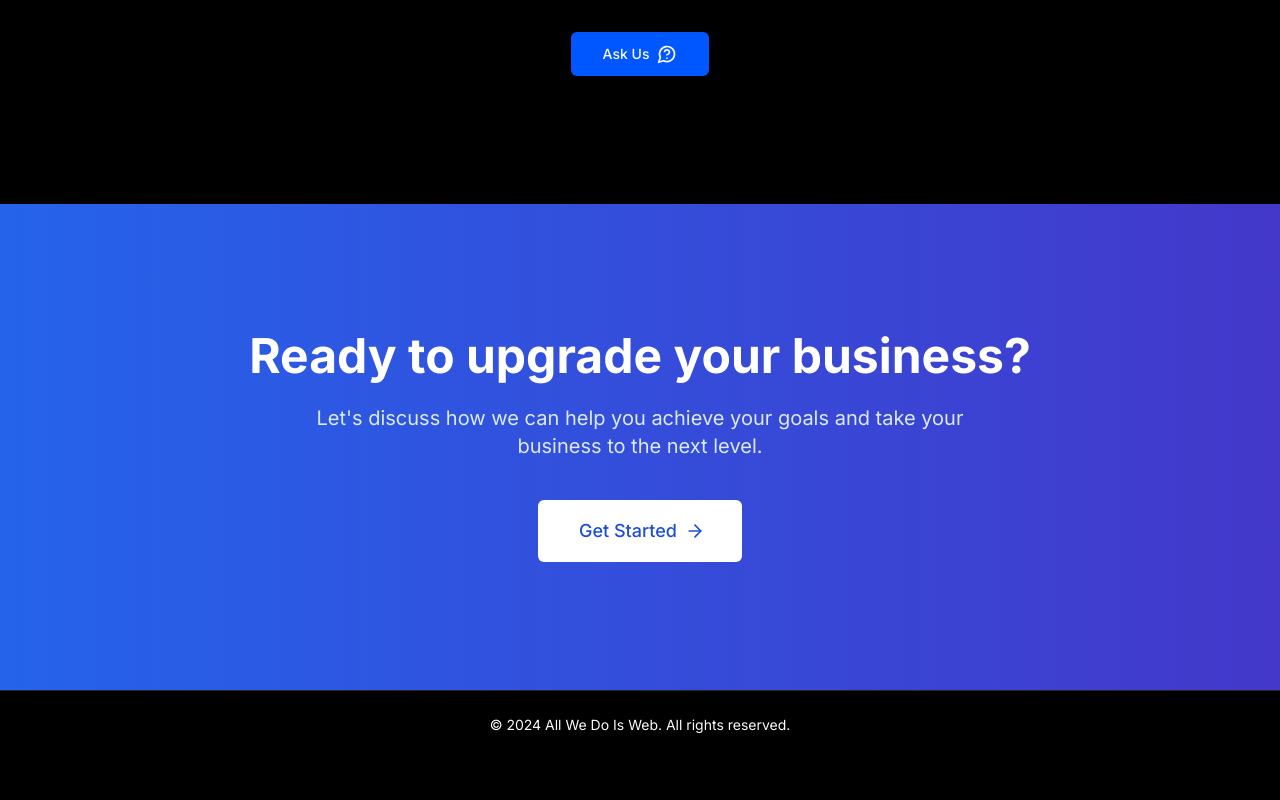
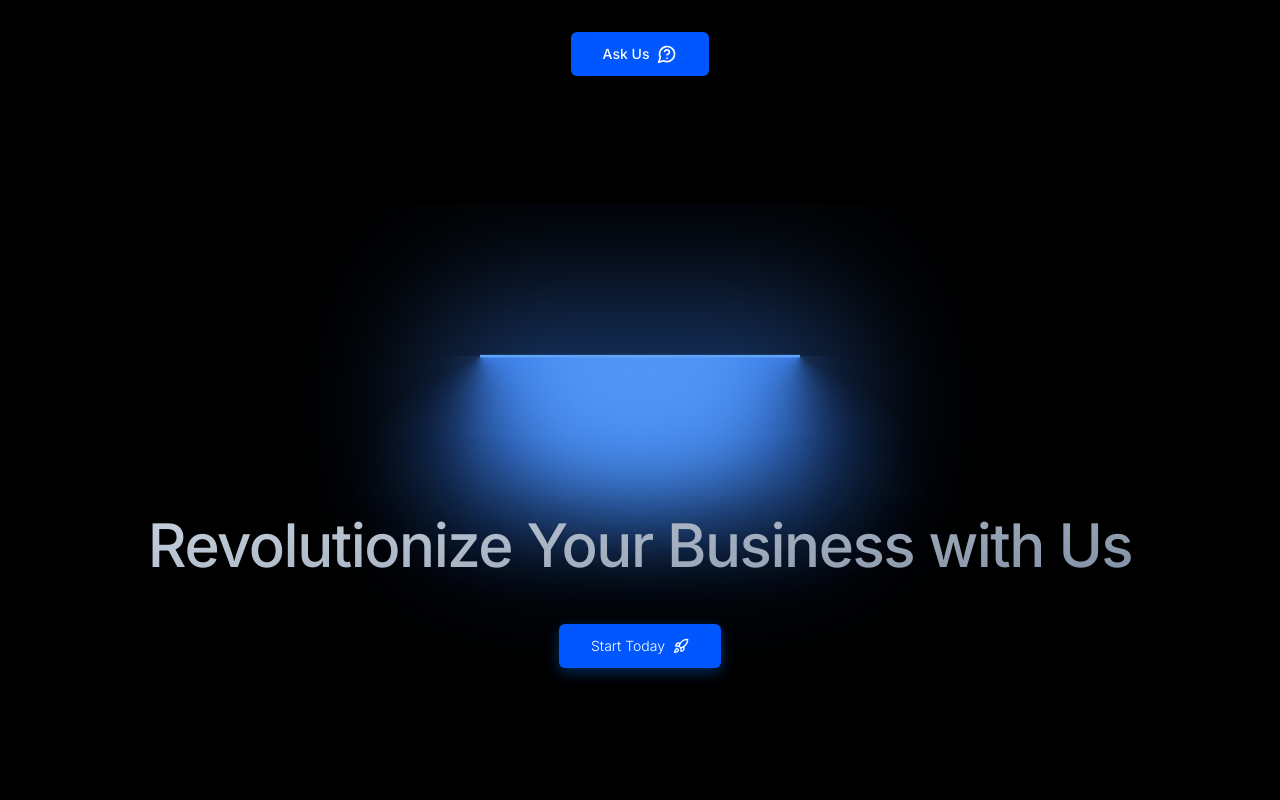
Before and after one commit to itsjmendez/allwedoisweb, a Next.js app: page / in a window 1280 px wide. Shown: the part 5560-6360 px from the top of the page. Before the commit the page ends 6319 px from the top, so only its background shows below. Built offline with nearby package versions, Linux system fonts and the light colour scheme.

Commit message:
refactor: CTA component

```diff
--- a/components/cta/cta.tsx
+++ b/components/cta/cta.tsx
@@ -1,28 +1,122 @@
-import { ArrowRight } from 'lucide-react';
+'use client';
+import React from 'react';
+import { motion } from 'framer-motion';
+import { cn } from '@/lib/utils';
+import { Button } from '@/components/ui/button';
+import { Rocket } from 'lucide-react';
 
-const CTASection = () => {
+export default function CTASection() {
   return (
-    <section className="py-16 md:py-24 lg:py-32 bg-gradient-to-r from-blue-600 to-indigo-700">
-      <div className="container mx-auto md:text-center">
-        <h2 className="text-3xl sm:text-5xl font-bold text-white mb-6">
-          Ready to upgrade your business?
-        </h2>
-        <p className="text-xl text-blue-100 mb-10 max-w-2xl mx-auto">
-          Let&apos;s discuss how we can help you achieve your goals and take
-          your business to the next level.
-        </p>
-        <a
-          href="mailto:example@example.com?subject=Inquiry&body=Hi%2C%0D%0A%0D%0A%5BTell%20us%20about%20your%20vision%20here%5D%0D%0A%0D%0A%5BDetails%20that%20could%20help%20us%20understand%20more%5D%0D%0A1.%20What%27s%20your%20top%20objective%3F%0D%0A2.%20When%20do%20you%20want%20it%20completed%3F%0D%0A3.%20What%27s%20your%20estimated%20investment%20budget%3F%0D%0A%0D%0AThe%20more%20details%20you%20can%20provide%2C%20the%20better%20we%20can%20understand%20your%20needs%20and%20see%20if%20we%27re%20a%20good%20fit.%0D%0A%0D%0AThank%20you%2C%0D%0A%5BYour%20Name%5D"
-          target="_blank"
-          rel="noreferrer"
-          className="inline-flex items-center justify-center px-8 py-4 border border-transparent text-base font-medium rounded-md text-blue-700 bg-white hover:bg-blue-50 md:text-lg md:px-10 transition duration-150 ease-in-out w-full md:w-fit"
+    <LampContainer>
+      <motion.h1
+        initial={{ opacity: 0.5, y: 100 }}
+        whileInView={{ opacity: 1, y: 0 }}
+        transition={{
+          delay: 0.3,
+          duration: 0.8,
+          ease: 'easeInOut',
+        }}
+        className="mt-8 bg-gradient-to-br from-slate-300 to-slate-500 py-4 bg-clip-text text-center text-4xl font-medium tracking-tight text-transparent md:text-6xl"
+      >
+        Revolutionize Your Business with Us
+        <div className="mt-6">
+          <Button
+            asChild
+            size="lg"
+            className="shadow-[0_4px_14px_0_rgb(0,118,255,39%)] hover:shadow-[0_6px_20px_rgba(0,118,255,23%)] hover:bg-[rgba(0,118,255,0.9)] px-8 py-2 bg-[rgb(0,87,255)] rounded-md text-white font-light transition duration-200 ease-linear tracking-normal"
+          >
+            <a
+              href="mailto:example@example.com?subject=Inquiry&body=Hi%2C%0D%0A%0D%0A%5BTell%20us%20about%20your%20vision%20here%5D%0D%0A%0D%0A%5BDetails%20that%20could%20help%20us%20understand%20more%5D%0D%0A1.%20What%27s%20your%20top%20objective%3F%0D%0A2.%20When%20do%20you%20want%20it%20completed%3F%0D%0A3.%20What%27s%20your%20estimated%20investment%20budget%3F%0D%0A%0D%0AThe%20more%20details%20you%20can%20provide%2C%20the%20better%20we%20can%20understand%20your%20needs%20and%20see%20if%20we%27re%20a%20good%20fit.%0D%0A%0D%0AThank%20you%2C%0D%0A%5BYour%20Name%5D"
+              target="_blank"
+              rel="noopener noreferrer"
+              aria-label="Get started by sending an inquiry email"
+            >
+              Start Today <Rocket size={16} className="ml-2" />
+            </a>
+          </Button>
+        </div>
+      </motion.h1>
+    </LampContainer>
+  );
+}
+
+export const LampContainer = ({
+  children,
+  className,
+}: {
+  children: React.ReactNode;
+  className?: string;
+}) => {
+  return (
+    <div
+      className={cn(
+        'relative flex min-h-screen flex-col items-center justify-center overflow-hidden bg-background w-full rounded-md z-0',
+        className
+      )}
+    >
+      <div className="relative flex w-full flex-1 scale-y-125 items-center justify-center isolate z-0 ">
+        <motion.div
+          initial={{ opacity: 0.5, width: '10rem' }}
+          whileInView={{ opacity: 1, width: '20rem' }}
+          transition={{
+            delay: 0.3,
+            duration: 0.8,
+            ease: 'easeInOut',
+          }}
+          style={{
+            backgroundImage: `conic-gradient(var(--conic-position), var(--tw-gradient-stops))`,
+          }}
+          className="absolute inset-auto right-1/2 h-56 overflow-visible w-[30rem] bg-gradient-conic from-blue-500 via-transparent to-transparent text-white [--conic-position:from_70deg_at_center_top]"
         >
-          Get Started
-          <ArrowRight className="ml-2 -mr-1 h-5 w-5" aria-hidden="true" />
-        </a>
+          <div className="absolute  w-[100%] left-0 bg-background h-40 bottom-0 z-20 [mask-image:linear-gradient(to_top,white,transparent)]" />
+          <div className="absolute  w-40 h-[100%] left-0 bg-background  bottom-0 z-20 [mask-image:linear-gradient(to_right,white,transparent)]" />
+        </motion.div>
+        <motion.div
+          initial={{ opacity: 0.5, width: '10rem' }}
+          whileInView={{ opacity: 1, width: '20rem' }}
+          transition={{
+            delay: 0.3,
+            duration: 0.8,
+            ease: 'easeInOut',
+          }}
+          style={{
+            backgroundImage: `conic-gradient(var(--conic-position), var(--tw-gradient-stops))`,
+          }}
+          className="absolute inset-auto left-1/2 h-56 w-[30rem] bg-gradient-conic from-transparent via-transparent to-blue-500 text-white [--conic-position:from_290deg_at_center_top]"
+        >
+          <div className="absolute  w-40 h-[100%] right-0 bg-background  bottom-0 z-20 [mask-image:linear-gradient(to_left,white,transparent)]" />
+          <div className="absolute  w-[100%] right-0 bg-background h-40 bottom-0 z-20 [mask-image:linear-gradient(to_top,white,transparent)]" />
+        </motion.div>
+        <div className="absolute top-1/2 h-48 w-full translate-y-12 scale-x-150 bg-background blur-2xl"></div>
+        <div className="absolute top-1/2 z-50 h-48 w-full bg-transparent opacity-10 backdrop-blur-md"></div>
+        <div className="absolute inset-auto z-50 h-36 w-[28rem] -translate-y-1/2 rounded-full bg-blue-500 opacity-50 blur-3xl"></div>
+        <motion.div
+          initial={{ width: '8rem' }}
+          whileInView={{ width: '16rem' }}
+          transition={{
+            delay: 0.3,
+            duration: 0.8,
+            ease: 'easeInOut',
+          }}
+          className="absolute inset-auto z-30 h-36 w-64 -translate-y-[6rem] rounded-full bg-blue-400 blur-2xl"
+        ></motion.div>
+        <motion.div
+          initial={{ width: '10rem' }}
+          whileInView={{ width: '20rem' }}
+          transition={{
+            delay: 0.3,
+            duration: 0.8,
+            ease: 'easeInOut',
+          }}
+          className="absolute inset-auto z-50 h-0.5 w-[30rem] -translate-y-[7rem] bg-blue-400 "
+        ></motion.div>
+
+        <div className="absolute inset-auto z-40 h-44 w-full -translate-y-[12.5rem] bg-background "></div>
       </div>
-    </section>
+
+      <div className="relative z-50 flex -translate-y-80 flex-col items-center px-5">
+        {children}
+      </div>
+    </div>
   );
 };
-
-export default CTASection;
```
